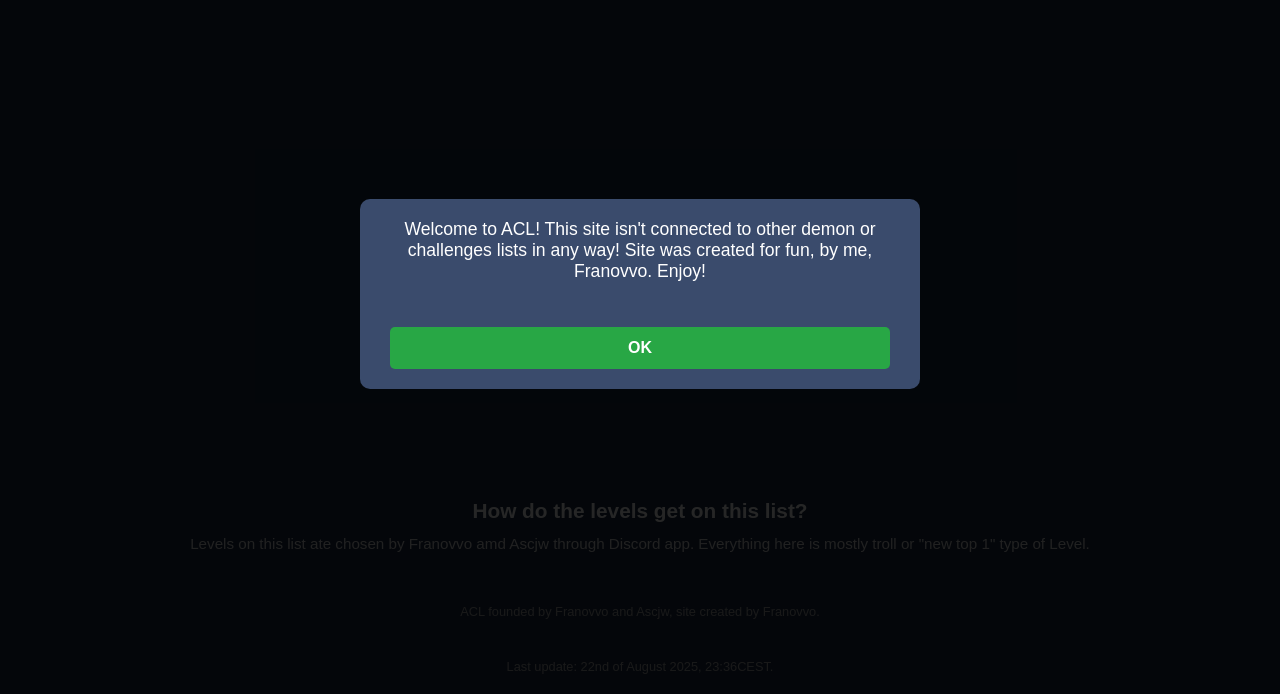
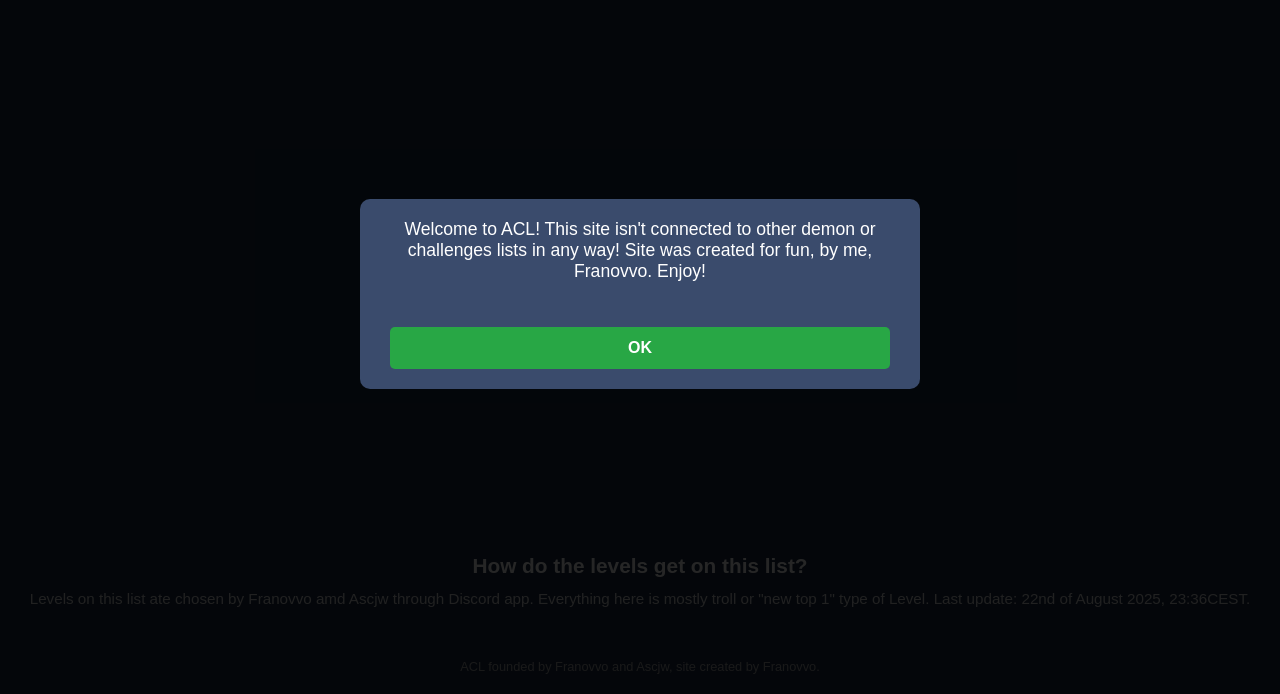
Before and after one commit to franovvo425/Ascjw-Challenge-List-, a plain HTML site: page index.html in a window 1280 px wide. Shown: the part 106-800 px from the top of the page. Drawn offline with Linux system fonts and the light colour scheme; a web font is replaced by a local one.

Commit message:
Update index.html

```diff
--- a/index.html
+++ b/index.html
@@ -152,11 +152,12 @@
 
 <div class="second-footer">
   <h2>How do the levels get on this list?</h2>
-  <p>Levels on this list ate chosen by Franovvo amd Ascjw through Discord app. Everything here is mostly troll or "new top 1" type of Level.</p>
+  <p>Levels on this list ate chosen by Franovvo amd Ascjw through Discord app. Everything here is mostly troll or "new top 1" type of Level. Last update: 22nd of August 2025, 23:36CEST.</p>
 </div>
 
 <footer>ACL founded by Franovvo and Ascjw, site created by Franovvo.</footer>
-<footer>Last update: 22nd of August 2025, 23:36CEST.</footer>
+
+
 
 <script>
 // Modal
```
